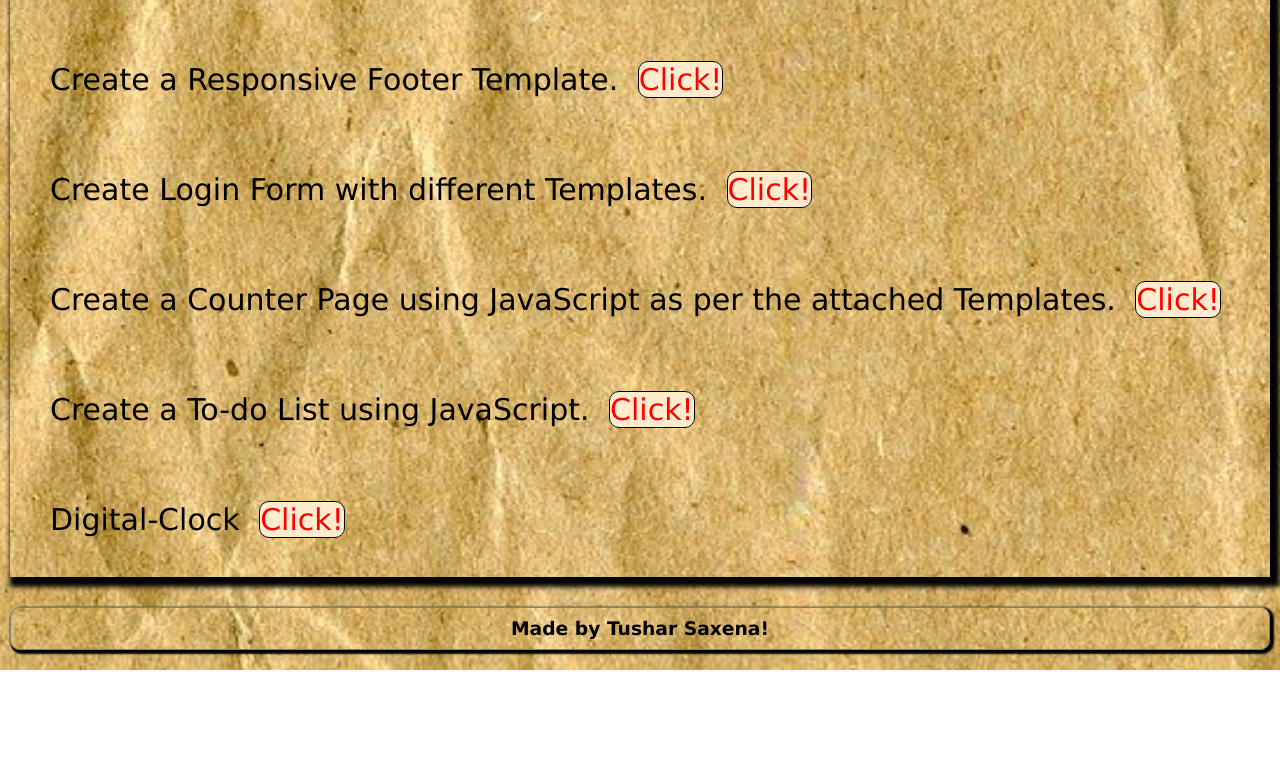
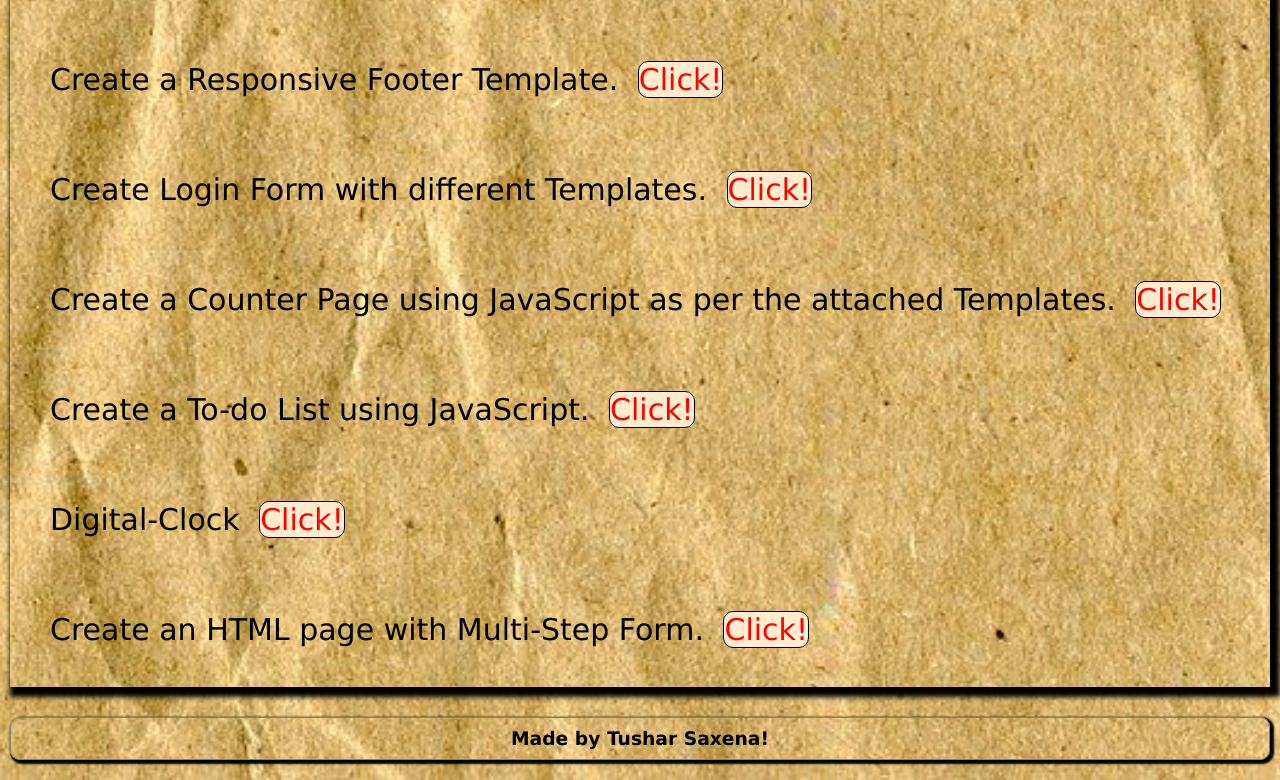
Before and after one commit to Tusharsaxena3112/FullStack-1-Practical, a plain HTML site: page index.html in a window 1280 px wide. Shown: the part 2330-3110 px from the top of the page. Before the commit the page ends 3000 px from the top, so only its background shows below. Drawn offline with Linux system fonts and the light colour scheme.

Commit message:
updating index

```diff
--- a/index.html
+++ b/index.html
@@ -118,6 +118,11 @@
           Digital-Clock
           <a href="html/Practical-17.html">Click!</a>
         </li>
+        <br>
+        <li>
+          Create an HTML page with Multi-Step Form.
+          <a href="html/Practical-19.html">Click!</a>
+        </li>
       </ul>
       </ul>
     </div>
```
